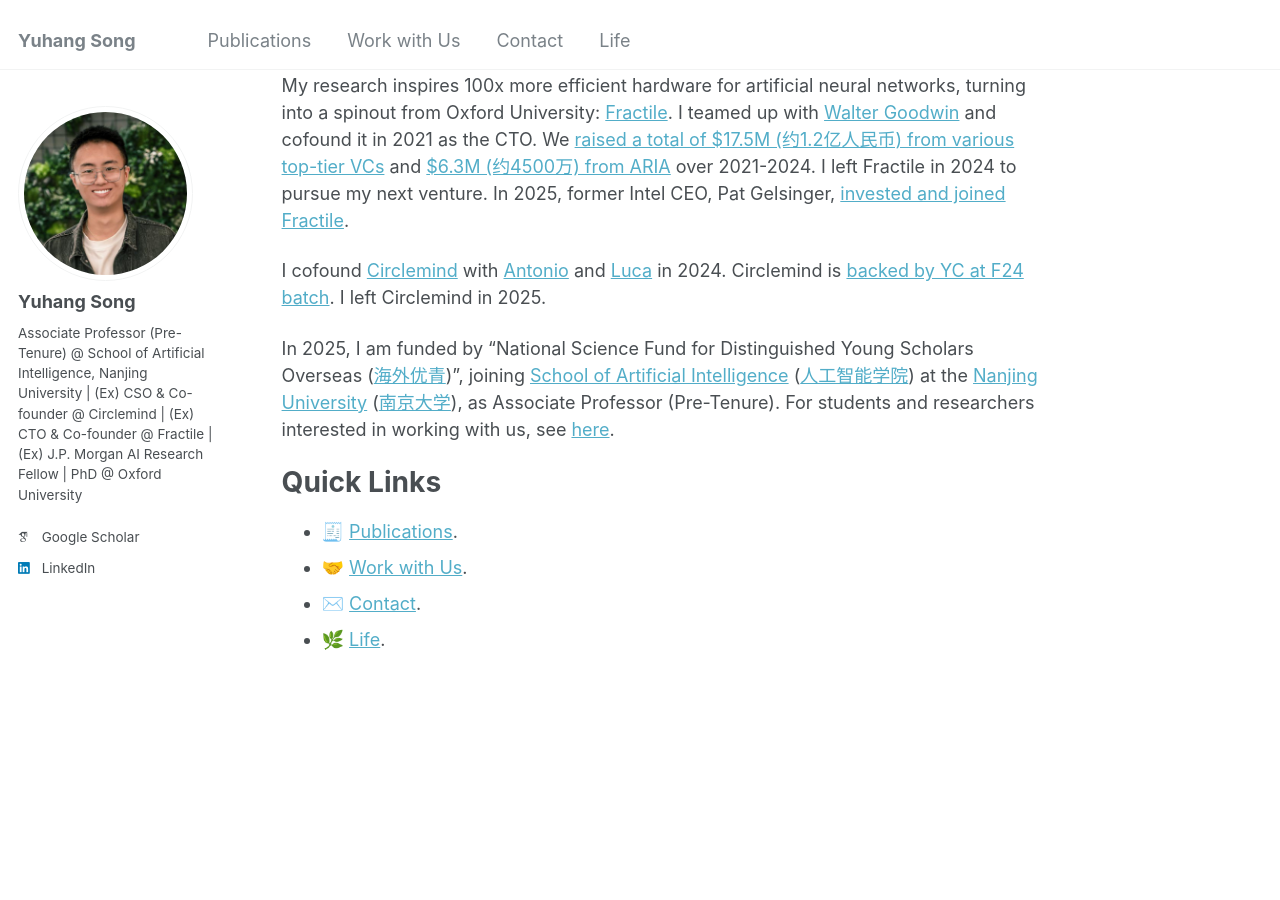
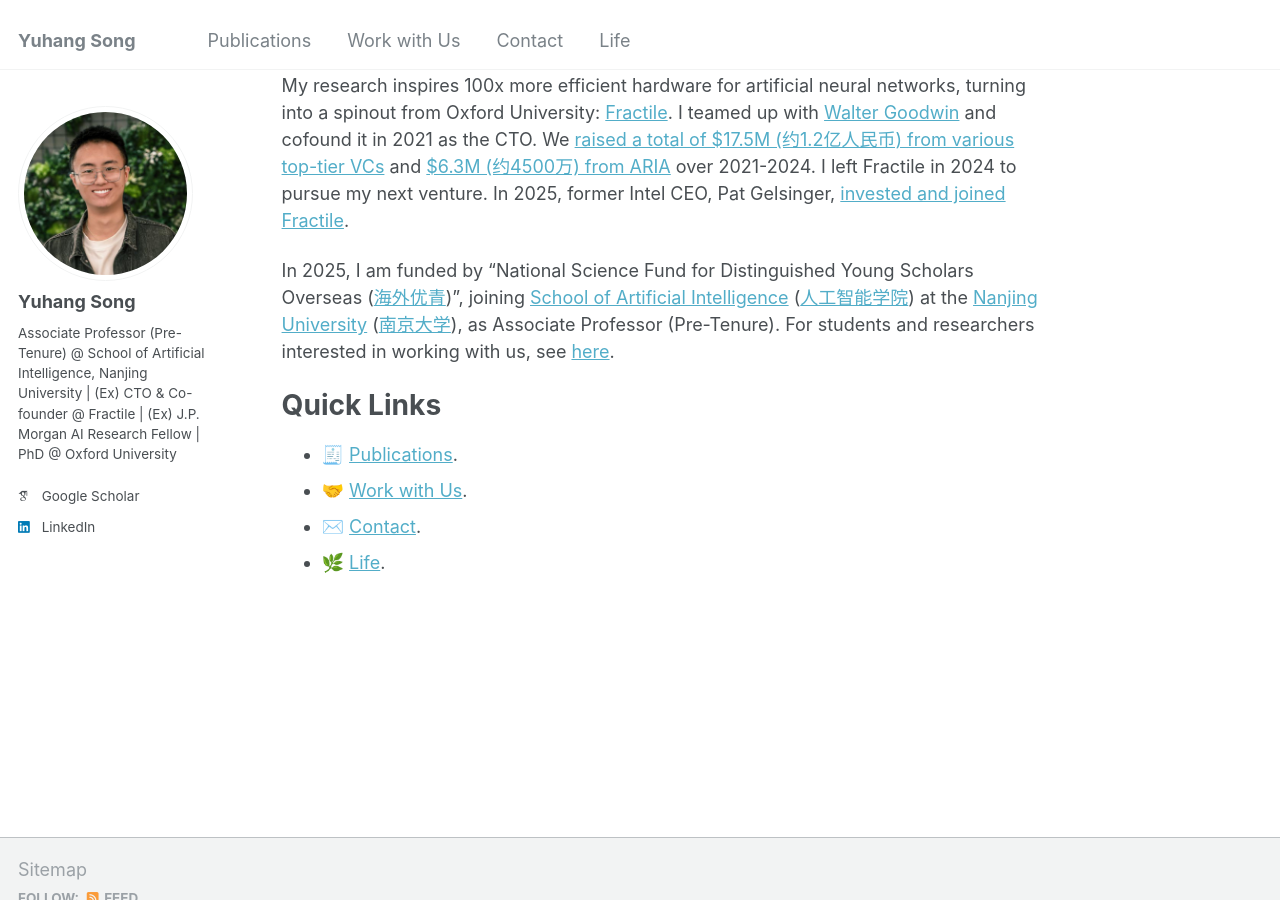
Before and after one commit to YuhangSong/YuhangSong.github.io, a Jekyll site: the page built from _pages/about.md, in a window 1280 px wide and 900 px high, scrolled down 395 px. Built offline with Jekyll 4.4.1, drawn with Linux system fonts in a browser that asks for light colours; some web fonts are replaced.

Commit message:
update _config.yml and about.md

```diff
--- a/_config.yml
+++ b/_config.yml
@@ -24,7 +24,8 @@
   avatar           : "profile.png"
   name             : "Yuhang Song"
   pronouns         : # example: "she/her"
-  bio              : "Associate Professor (Pre-Tenure) @ School of Artificial Intelligence, Nanjing University | (Ex) CSO & Co-founder @ Circlemind | (Ex) CTO & Co-founder @ Fractile | (Ex) J.P. Morgan AI Research Fellow | PhD @ Oxford University"
+  bio              : "Associate Professor (Pre-Tenure) @ School of Artificial Intelligence, Nanjing University | (Ex) CTO & Co-founder @ Fractile | (Ex) J.P. Morgan AI Research Fellow | PhD @ Oxford University"
+  # (Ex) CSO & Co-founder @ Circlemind |
   location         : # "Oxford, UK"
   employer         : # "Oxford University"
   uri              : # URL
--- a/_pages/about.md
+++ b/_pages/about.md
@@ -34,7 +34,7 @@
 I left Fractile in 2024 to pursue my next venture.
 In 2025, former Intel CEO, Pat Gelsinger, [invested and joined Fractile](https://thetechcapital.com/former-intel-ceo-backs-uk-ai-startup-fractile-to-boost-llm-inference/).
 
-I cofound [Circlemind](https://circlemind.co) with [Antonio](https://www.linkedin.com/in/antonio-vespoli-895727121/) and [Luca](https://www.linkedin.com/in/luca-pinchetti-414230222/) in 2024. Circlemind is [backed by YC at F24 batch](https://www.ycombinator.com/companies/circlemind). I left Circlemind in 2025.
+<!-- I cofound [Circlemind](https://circlemind.co) with [Antonio](https://www.linkedin.com/in/antonio-vespoli-895727121/) and [Luca](https://www.linkedin.com/in/luca-pinchetti-414230222/) in 2024. Circlemind is [backed by YC at F24 batch](https://www.ycombinator.com/companies/circlemind). I left Circlemind in 2025. -->
 
 <!-- I am currently an independent researcher. -->
 
```
